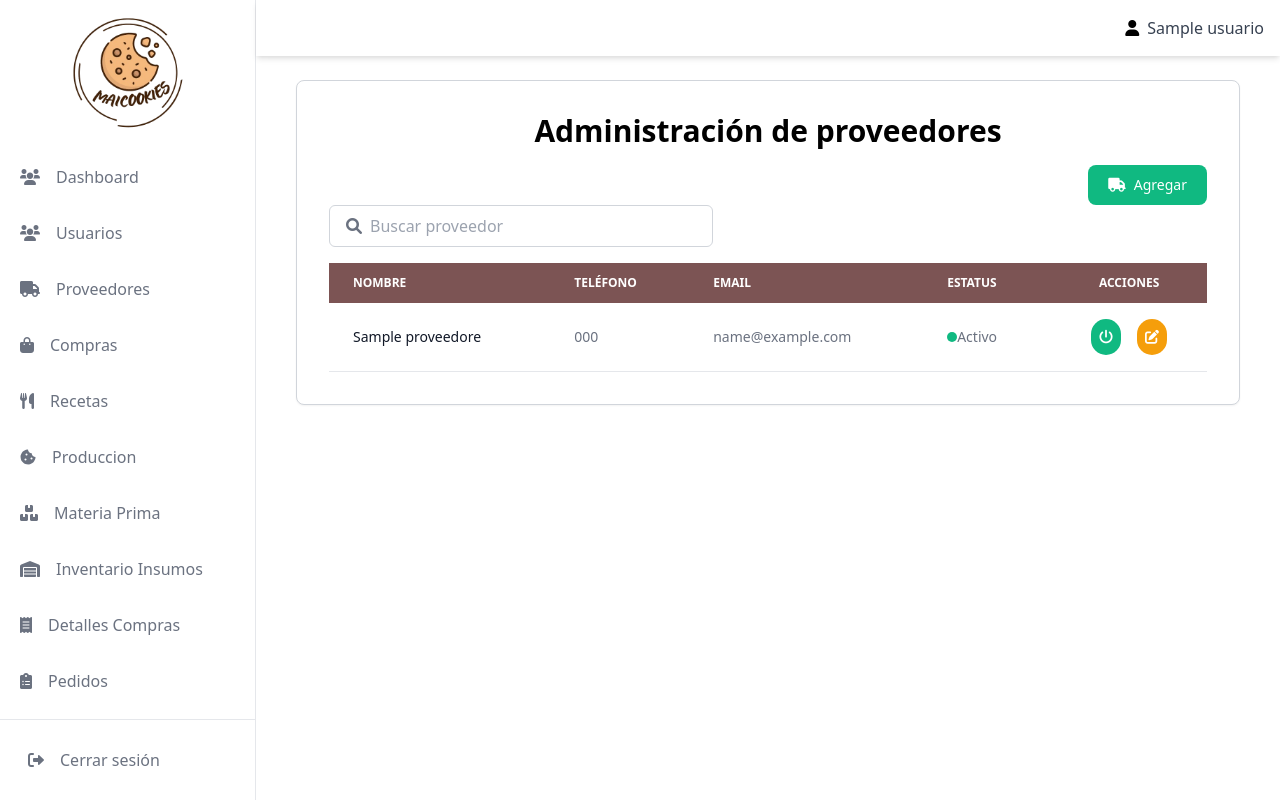
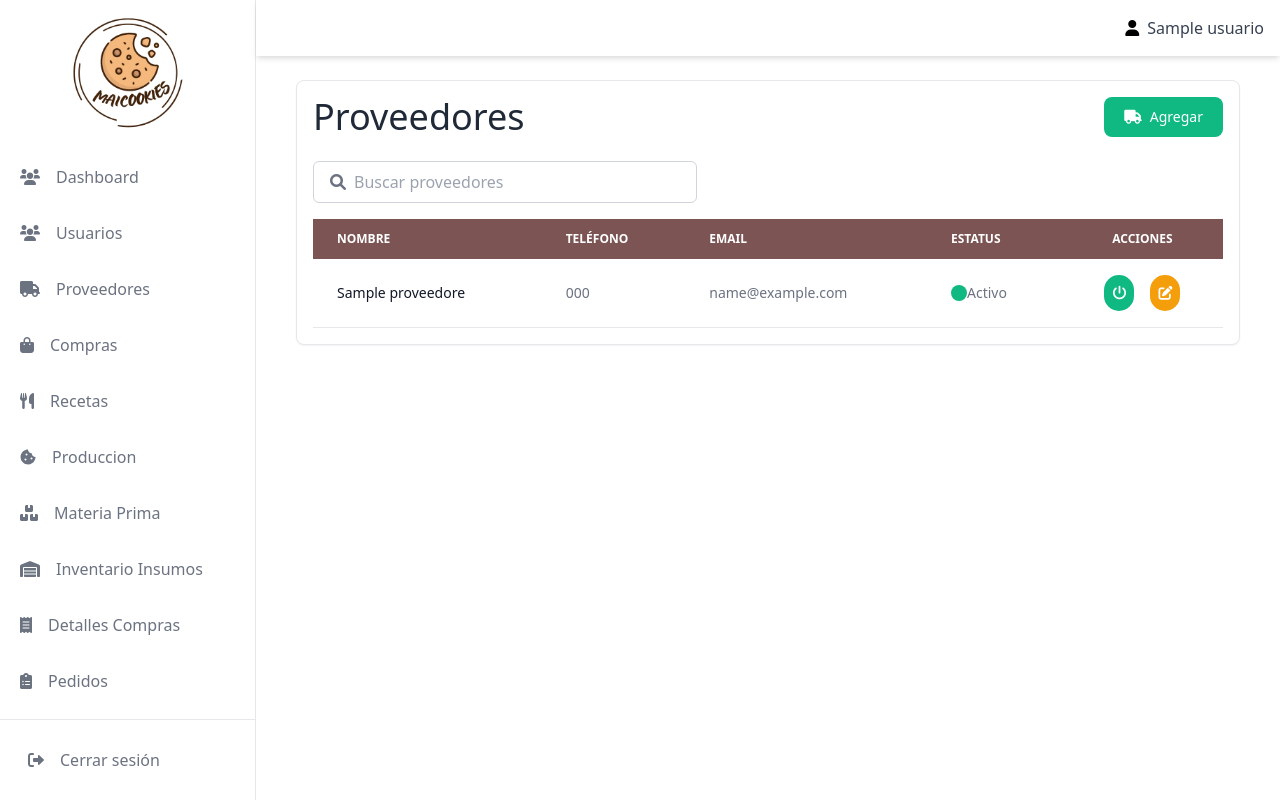
Before and after one commit to IDGS-801-22002345/CookieLand, a Flask app: page /mk_proveedores in a window 1280 px wide. Run offline with Flask 3, Linux system fonts and the light colour scheme; a user stored in the database is signed in; tables that the repository leaves empty hold one stand-in row (values such as "Sample post"); some libraries are stand-ins or nearby versions.

Commit message:
Cambios en diseño

```diff
--- a/templates/proveedores/index.html
+++ b/templates/proveedores/index.html
@@ -3,7 +3,7 @@
   <head>
     <meta charset="UTF-8" />
     <meta name="viewport" content="width=device-width, initial-scale=1.0" />
-    <title>Registro de Proveedores</title>
+    <title>Proveedores</title>
     <link
       href="https://cdn.jsdelivr.net/npm/tailwindcss@2.2.19/dist/tailwind.min.css"
       rel="stylesheet"
@@ -22,76 +22,63 @@
       href="{{ url_for('static', filename='css/output.css') }}"
     />
     <!-- Contenedor principal con margen superior -->
-    <div class="flex flex-col w-full px-10">
-      <!-- Botón para abrir el modal de agregar -->
-      <div
-        class="pl-28 p-4 text-center bg-white border border-gray-300 rounded-lg shadow-sm sm:p-8 dark:bg-gray-800 dark:border-gray-700"
-      >
-      <h1 class="text-3xl font-bold text-center mb-4">Administración de proveedores</h1>
-
-        <div class="flex justify-end">
+    <div class="flex flex-col w-full px-4 md:px-10">
+        <div class="w-full p-4 text-center bg-white border border-gray-200 rounded-lg shadow-sm">
+            <!-- Título y botón de agregar  -->
+            <div class="flex justify-between pb-5">
+                <div>
+                    <h1 class="text-4xl font-medium text-gray-800">Proveedores</h1>
+                </div>
                 <button
                     data-modal-target="crud-modal"
                     data-modal-toggle="crud-modal"
-            class="flex items-center gap-2 text-white focus:outline-none bg-green-500 hover:bg-green-500 focus:ring-4 focus:ring-green-300 font-medium rounded-lg text-sm px-5 py-2.5 me-2 mb-1dark:bg-green-600 dark:hover:bg-[#3b82f6]"
-          >
+                    class="flex items-center gap-2 text-white bg-green-500 hover:bg-green-500 focus:outline-none focus:ring-4 focus:ring-green-300 font-medium rounded-lg text-sm px-5 py-2.5 me-2 mb-1 transition-colors duration-200 ease-in-out">
                     <i class="fas fa-truck"></i>
                     Agregar
                 </button>
             </div>
-        <div
-          class="flex items-center border border-gray-300 rounded-md w-96 p-2"
-        >
+
+            <!-- Barra de búsqueda  -->
+            <div class="flex items-center space-x-4 mb-4">
+                <div class="flex items-center border border-gray-300 rounded-md w-96 p-2">
                     <i class="fas fa-search text-gray-500 px-2"></i>
                     <input
                         type="search"
                         id="search-input"
                         class="w-full outline-none"
-            placeholder="Buscar proveedor"
-          />
+                        placeholder="Buscar proveedores"/>
+                </div>
             </div>
 
-        <!-- Contenedor de la tabla con scroll -->
+            <!-- Tabla de proveedores  -->
             <div class="overflow-x-auto overflow-y-auto max-h-[500px] mt-4">
-          <input type="hidden" name="csrf_token" value="{{ csrf_token() }}" />
+                <input type="hidden" name="csrf_token" value="{{ csrf_token() }}">
 
-          <table
-            id="proveedores-table"
-            class="w-full text-sm text-left rtl:text-right text-gray-500 dark:text-gray-400"
-          >
-            <thead
-              class="text-xs text-white uppercase sticky top-0 dark:bg-gray-700 dark:text-gray-400"
-              style="background-color: #7c5454 !important; z-index: 10"
-            >
+                <table id="proveedores-table" class="w-full text-sm text-left rtl:text-right text-gray-500">
+                    <thead class="text-xs text-white uppercase sticky top-0" style="background-color: #7c5454 !important; z-index: 10;">
                         <tr>
                             <th scope="col" class="px-6 py-3">Nombre</th>
                             <th scope="col" class="px-6 py-3">Teléfono</th>
                             <th scope="col" class="px-6 py-3">Email</th>
-                <th scope="col" class="px-6 py-3 w-32">Estatus</th>
-                <th scope="col" class="px-6 py-3 text-center align-middle">
-                  Acciones
-                </th>
-                <!-- Centrado -->
+                            <th scope="col" class="px-6 py-3">Estatus</th>
+                            <th scope="col" class="px-6 py-3 text-center align-middle">Acciones</th>
                         </tr>
                     </thead>
                     <tbody>
                         {% for prov in proveedores %}
-              <tr class="bg-white border-b dark:bg-gray-800 dark:border-gray-700 border-gray-200 relative">
-
-                <td class="px-6 py-4 font-medium text-gray-900 whitespace-nowrap dark:text-white">       {{ prov.nombre }}</td>
+                        <tr class="bg-white border-b border-gray-200 relative">
+                            <td class="px-6 py-4 font-medium text-gray-900 whitespace-nowrap">{{ prov.nombre }}</td>
                             <td class="px-6 py-4">{{ prov.telefono }}</td>
                             <td class="px-6 py-4">{{ prov.email }}</td>
-                <td class="px-6 py-4">
+                            <td class="px-6 py-4 text-start">
                                 <div class="flex items-center">
-                        {% if prov.estatus == 1 %}
-                        <div class="h-2.5 w-2.5 rounded-full bg-green-500 me-2"></div> Activo
-                        {% else %}
-                        <div class="h-2.5 w-2.5 rounded-full bg-red-500 me-2"></div> Inactivo
-                        {% endif %}
+                                    <span class="inline-block w-4 h-4 rounded-full me-2
+                                        {% if prov.estatus == 1 %} bg-green-500 {% else %} bg-red-500 {% endif %}">
+                                    </span>
+                                    {% if prov.estatus == 1 %} Activo {% else %} Inactivo {% endif %}
                                 </div>
                             </td>
-                <td class="px-6 py-4 flex justify-center items-center space-x-4">
-                    <!-- Formulario sin el ID en la URL -->
+                            <td class="px-6 py-4 text-center flex justify-center items-center space-x-4">
                                 <form method="POST" action="{{ url_for('provedor_bp.cambiar_estatus') }}" class="cambiar-estatus-form">
                                     <input type="hidden" name="csrf_token" value="{{ csrf_token() }}">
                                     <input type="hidden" name="id" value="{{ prov.id }}">
@@ -103,7 +90,7 @@
                                 <a href="javascript:void(0)"
                                     data-modal-target="modificar-modal"
                                     data-modal-toggle="modificar-modal"
-                    class="btn-modificar p-2 rounded-full bg-yellow-500 hover:bg-yellow-600 text-white focus:outline-none"
+                                    class="p-2 rounded-full bg-yellow-500 hover:bg-yellow-600 text-white focus:outline-none"
                                     data-id="{{ prov.id }}"
                                     data-nombre="{{ prov.nombre }}"
                                     data-telefono="{{ prov.telefono }}"
```
Also changed, not shown: templates/compras/detalle_compras.html (+20 -10 lines), templates/inventario/inventario.html (+49 -21 lines), templates/materia_prima/materia_prima.html (+23 -36 lines), templates/merma/merma.html (+9 -7 lines), templates/personal/usuarios.html (+44 -17 lines), templates/recetas/recetas.html (+28 -0 lines). Lines whose indentation alone changed are shown as unchanged.
